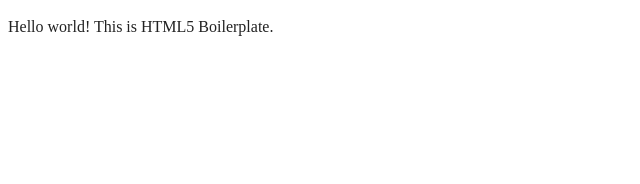
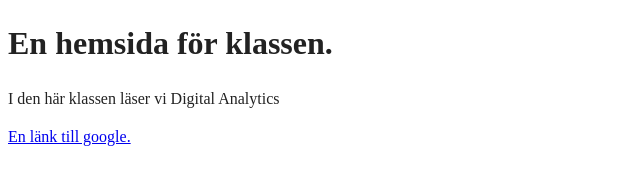
Before and after one commit to kaisapalmer/HTMLAssignment, a website built with webpack: page P0-HelloWorld/index.html in a window 1280 px wide. Shown: the whole page, without its empty margins (0-640 px from the left). Built offline with nearby package versions, Linux system fonts and the light colour scheme.

Commit message:
Added a link and text to the website

```diff
--- a/P0-HelloWorld/index.html
+++ b/P0-HelloWorld/index.html
@@ -25,7 +25,11 @@
 <body>
 
   <!-- Add your site or application content here -->
-  <p>Hello world! This is HTML5 Boilerplate.</p>
+  <h1>
+    En hemsida för klassen.
+  </h1>
+  <p>I den här klassen läser vi Digital Analytics</p>
+  <a href="https://www.google.com/"> En länk till google.</a>
   <script src="js/app.js"></script>
 
 </body>
```
